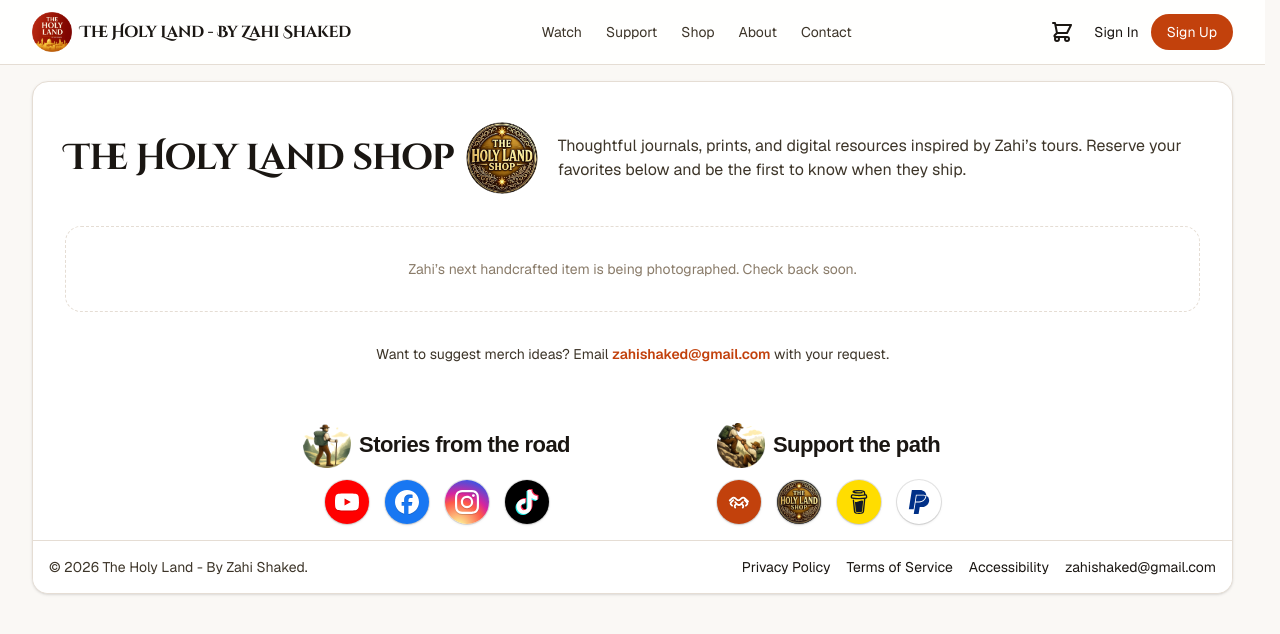
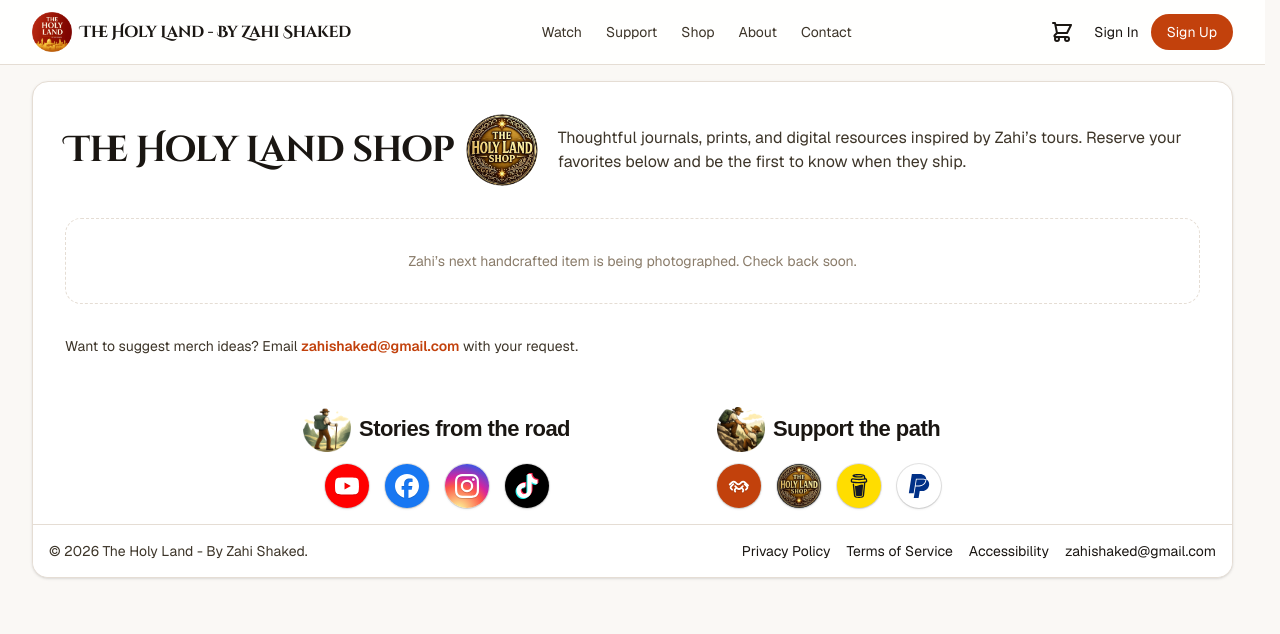
Before and after one commit to Ponzee/zahi-tours, a Next.js app: page /shop in a window 1280 px wide. Shown: the top 634 px of the page. Built offline with nearby package versions, Linux system fonts and the light colour scheme; no server answers; the database is empty; a web font is replaced by a local one.

Commit message:
ui: align shop/watch section spacing with other pages

```diff
--- a/app/shop/page.tsx
+++ b/app/shop/page.tsx
@@ -9,7 +9,8 @@ export default async function ShopPage() {
   return (
     <div>
       <main id="main-content">
-        <div className="max-w-7xl mx-auto px-4 md:px-6 lg:px-8 py-6 md:py-8 lg:py-10">
+        <section className="py-4 md:py-6 lg:py-8">
+          <div className="max-w-7xl mx-auto px-4 md:px-6 lg:px-8">
             <div className="mb-6 md:mb-8">
               <div className="flex flex-col sm:flex-row sm:items-center gap-3 sm:gap-5">
                 <div className="flex items-center gap-3 min-w-0">
@@ -25,8 +26,8 @@ export default async function ShopPage() {
                 </div>
 
                 <p className="text-sm md:text-base text-[#3d3529] sm:ml-auto max-w-2xl sm:max-w-none sm:flex-1">
-                Thoughtful journals, prints, and digital resources inspired by Zahi’s tours. Reserve
-                your favorites below and be the first to know when they ship.
+                  Thoughtful journals, prints, and digital resources inspired by Zahi’s tours.
+                  Reserve your favorites below and be the first to know when they ship.
                 </p>
               </div>
             </div>
@@ -39,16 +40,20 @@ export default async function ShopPage() {
               <ShopGridClient products={products} />
             )}
 
-          <div className="mt-8 text-center text-sm text-[#3d3529]">
+            <div className="mt-8 text-sm text-[#3d3529]">
               <p>
                 Want to suggest merch ideas? Email{" "}
-              <a href="mailto:zahishaked@gmail.com" className="text-[#c2410c] font-semibold hover:text-[#9a3412]">
+                <a
+                  href="mailto:zahishaked@gmail.com"
+                  className="text-[#c2410c] font-semibold hover:text-[#9a3412]"
+                >
                   zahishaked@gmail.com
                 </a>{" "}
                 with your request.
               </p>
             </div>
           </div>
+        </section>
       </main>
     </div>
   );
--- a/app/watch/page.tsx
+++ b/app/watch/page.tsx
@@ -16,9 +16,9 @@ export default async function WatchPage() {
   return (
     <div className="h-full flex flex-col overflow-hidden">
       <main className="flex-1 overflow-hidden flex flex-col">
-        <section className="py-2 md:py-3 lg:py-4 flex-1 min-h-0 overflow-y-auto">
+        <section className="py-4 md:py-6 lg:py-8 flex-1 min-h-0 overflow-y-auto">
           <div className="max-w-7xl mx-auto px-4 md:px-6 lg:px-8">
-            <div className="mb-3 md:mb-4">
+            <div className="mb-6 md:mb-8">
               <h1 className="font-headline text-xl sm:text-2xl md:text-3xl font-bold tracking-tight text-[#1a1612]">
                 Watch
               </h1>
```
Lines whose indentation alone changed are shown as unchanged.
